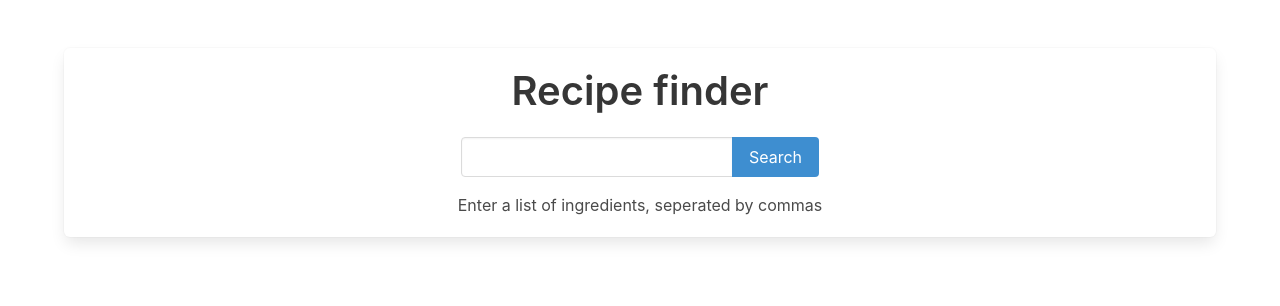
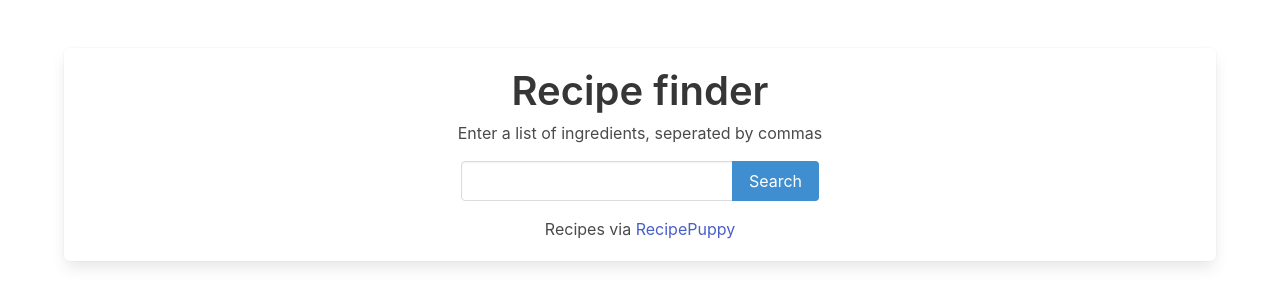
Before and after one commit to SvSven/recipes-search-app, a React (Create React App) app: page / in a window 1280 px wide. Shown: the top 306 px of the page. Built offline with nearby package versions, Linux system fonts and the light colour scheme.

Commit message:
add credit line to recipe puppy

```diff
--- a/src/components/Search.js
+++ b/src/components/Search.js
@@ -36,14 +36,26 @@ const Search = () => {
       <div className="section">
         <div className="container">
           <div className="box" style={{ textAlign: "center" }}>
-            <h1 className="title is-2">Recipe finder</h1>
+            <h1 className="title is-2" style={{ marginBottom: "0.5rem" }}>
+              Recipe finder
+            </h1>
+            <p style={{ marginBottom: "1rem" }}>
+              Enter a list of ingredients, seperated by commas
+            </p>
             <SearchInput
               value={ingredients}
               handleOnChange={handleSearchInputChange}
               handleOnSubmit={handleSearchSubmit}
             />
-            <p style={{ marginTop: "1em" }}>
-              Enter a list of ingredients, seperated by commas
+            <p style={{ marginTop: "1rem" }}>
+              Recipes via{" "}
+              <a
+                href="http://www.recipepuppy.com/"
+                target="_blank"
+                rel="noopener noreferrer"
+              >
+                RecipePuppy
+              </a>
             </p>
           </div>
         </div>
```
